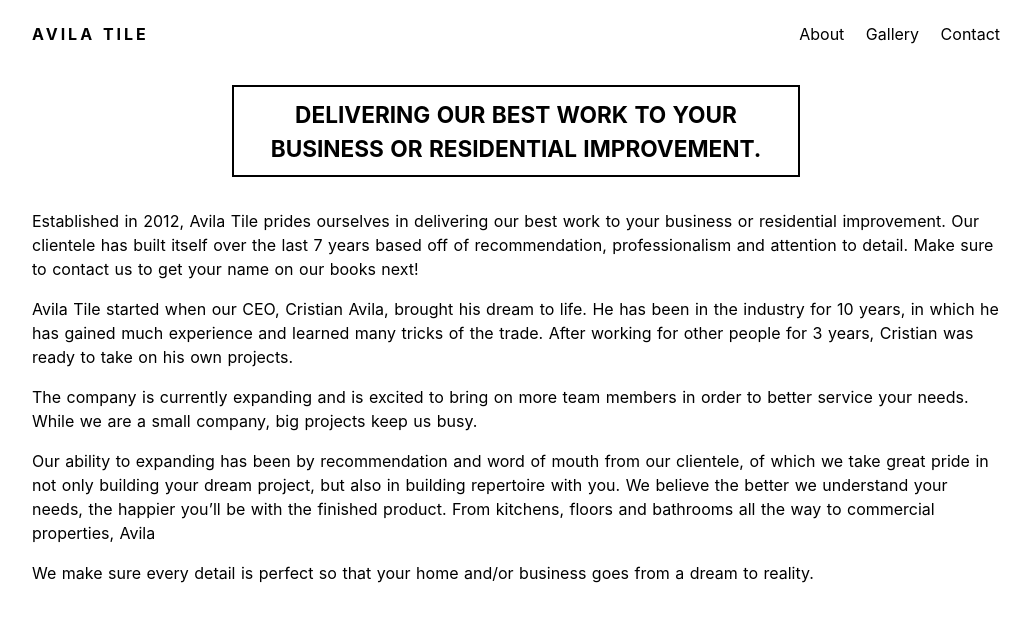
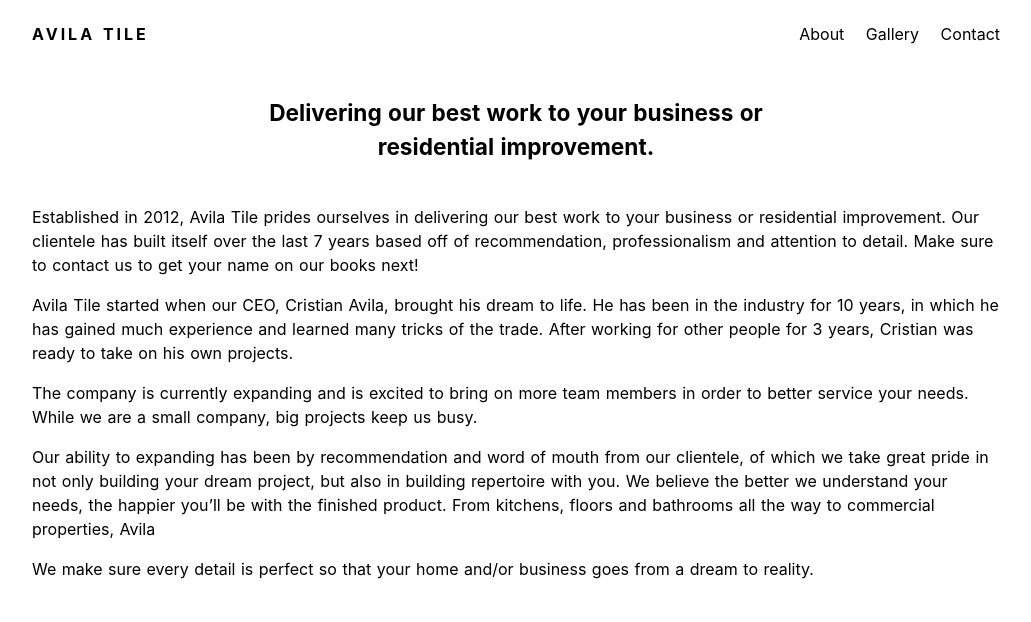
Before and after one commit to alex-avila/avila-tile, a Nuxt app: page /about in a window 1280 px wide. Shown: the top 622 px of the page, without its empty margins (124-1155 px from the left). Built offline with nearby package versions, Linux system fonts and the light colour scheme; a web font is replaced by a local one.

Commit message:
Update main heading style

```diff
--- a/assets/styles/basics/typography.sass
+++ b/assets/styles/basics/typography.sass
@@ -11,8 +11,6 @@
 .main-header
   text-align: center
   padding: 0.5em 0.618em 0.4em
-  text-transform: uppercase
-  border: 2px solid black
   font-size: 1.414em
 
 .main-header__underline
--- a/components/MainHeading.vue
+++ b/components/MainHeading.vue
@@ -8,5 +8,5 @@
 </template>
 
 <style lang="sass" scoped>
-@import '../assets/styles/components/main-header'
+@import '../assets/styles/components/main-heading'
 </style>
```
Also changed, not shown: assets/styles/components/main-heading.sass (renamed from assets/styles/components/main-header.sass).
